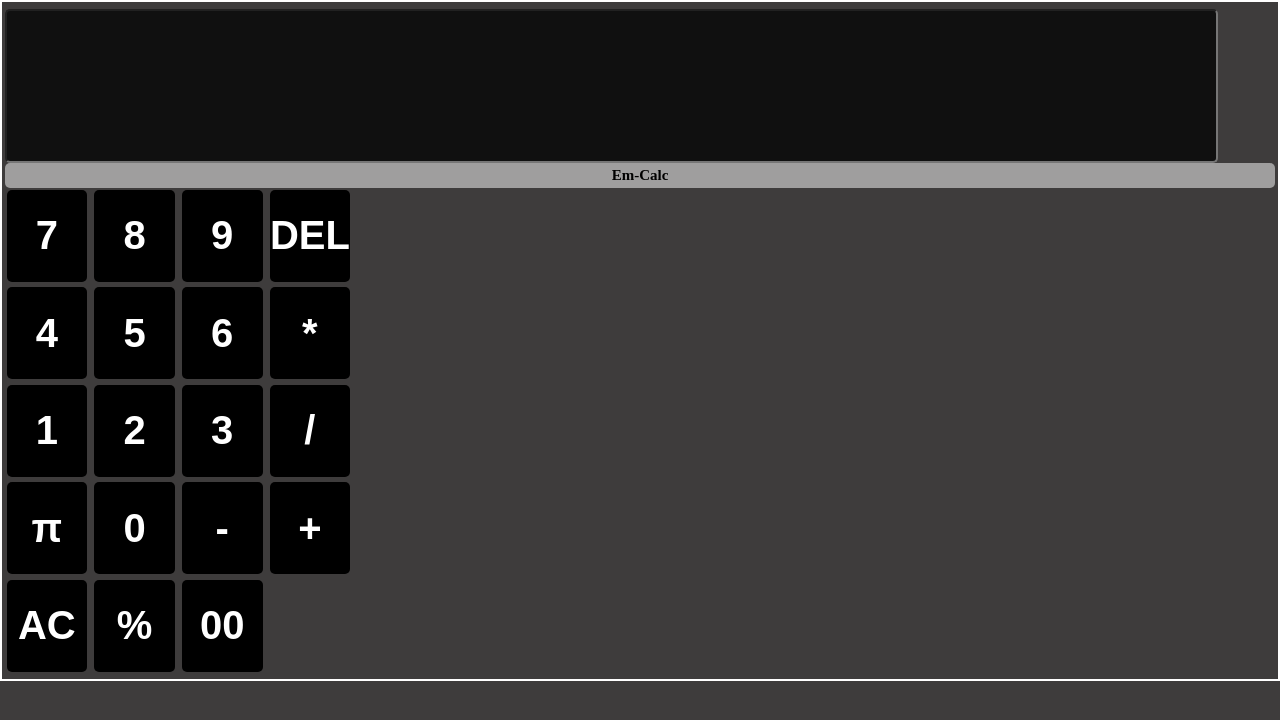
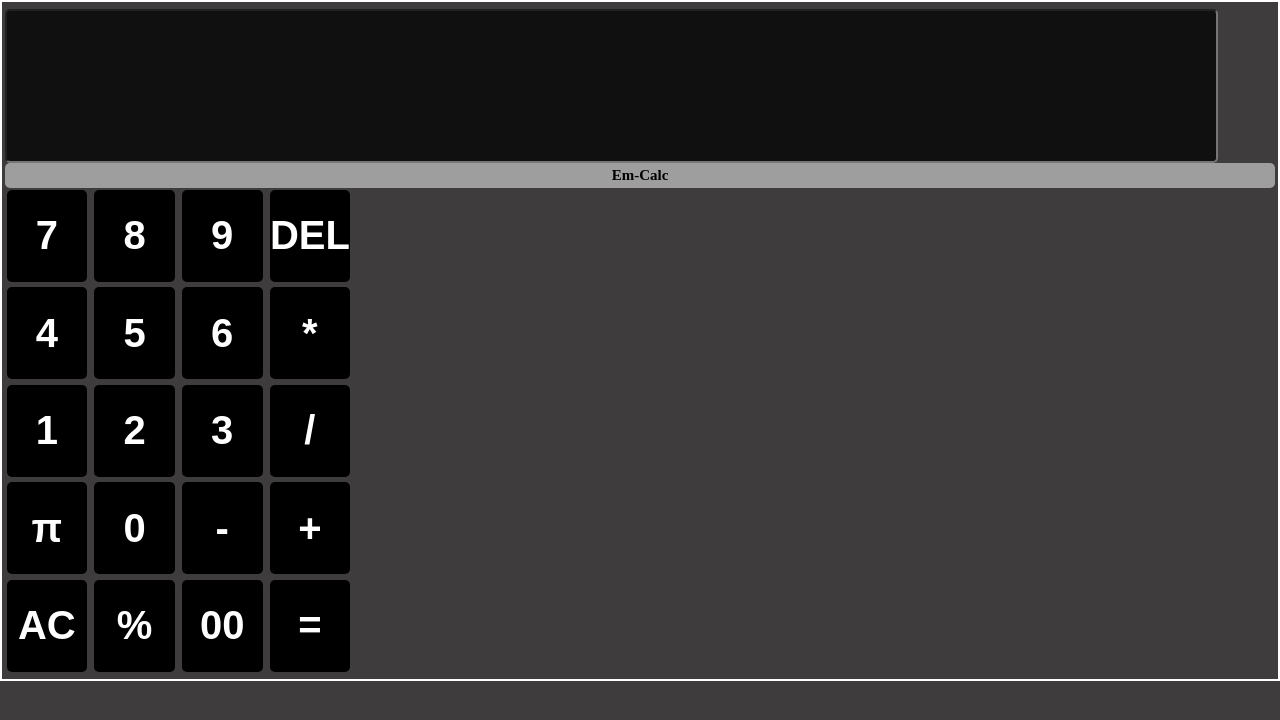
Before and after one commit to Emkaydev/emkaydev.github.io, a plain HTML site: page index.html in a window 1280 px wide. Drawn offline with Linux system fonts and the light colour scheme.

Commit message:
Update index.html

```diff
--- a/index.html
+++ b/index.html
@@ -44,7 +44,7 @@
           <input type="button" value="AC" onclick="display.value = '' " />
           <input type="button" value="%" onclick="display.value += '/100' " />
           <input type="button" value="00" onclick="display.value += '00' " />
-          <input type="button" value="=" onclick="display.value = eval(display.value) />
+          <input type="button" value="=" onclick="display.value = eval(display.value)" />
         </div>
       </div>
     </form>
```
